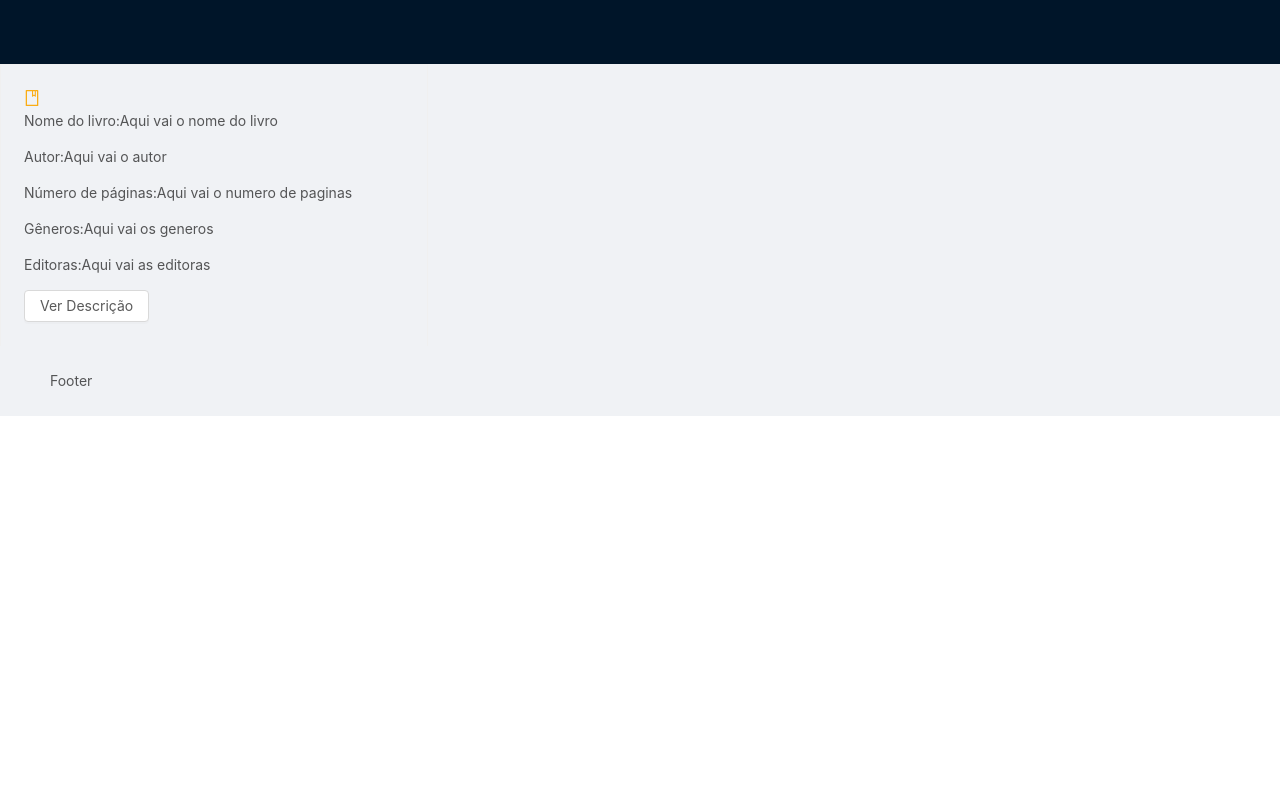
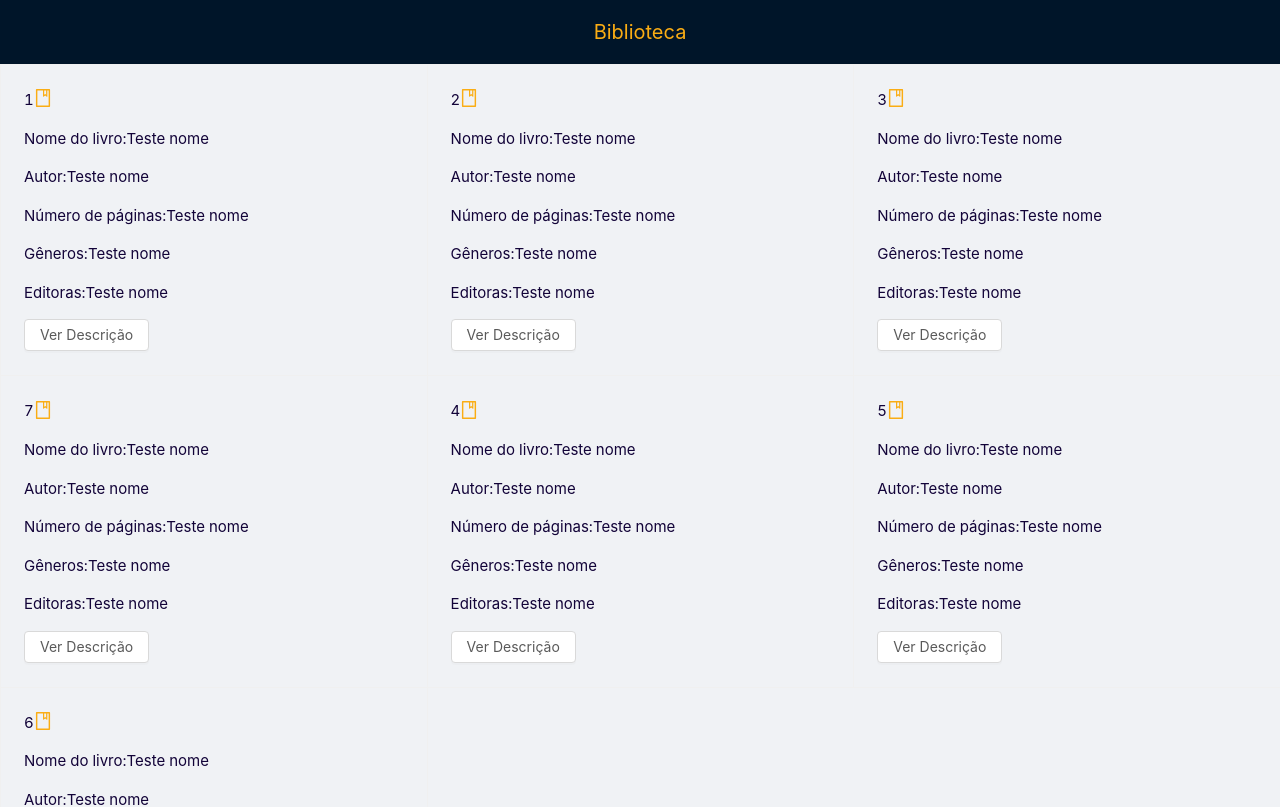
Before and after one commit to JonathanThomaz/bookmaster-app, a Next.js app: page / in a window 1280 px wide. Shown: the top 807 px of the page. Built offline with nearby package versions, Linux system fonts and the light colour scheme.

Commit message:
create map of books array

```diff
--- a/src/pages/index.tsx
+++ b/src/pages/index.tsx
@@ -3,7 +3,7 @@ import Head from 'next/head';
 import { BookOutlined } from '@ant-design/icons';
 import { Button, Layout } from 'antd';
 import Grid from 'antd/lib/card/Grid';
-import ButtonGroup from 'antd/lib/button/button-group';
+import { books } from '../variables/books';
 
 const { Header, Footer, Content } = Layout;
 
@@ -14,32 +14,41 @@ const Home: React.FC = () => {
         <title>BookMaster</title>
       </Head>
       <Layout>
-        <Header></Header>
+        <Header
+          style={{ fontSize: '20px', color: '#faad14', textAlign: 'center' }}
+        >
+          <span>Biblioteca</span>
+        </Header>
         <Content>
-          <Grid>
-            <BookOutlined style={{ fontSize: '16px', color: '#faad14' }} />
+          {books.map((book, index) => (
+            <Grid style={{ fontSize: '15px', color: '#120338' }} key={index}>
+              <p>
+                <span>{book.id}</span>
+                <BookOutlined style={{ fontSize: '18px', color: '#faad14' }} />
+              </p>
               <p>
                 <span>Nome do livro:</span>
-              <span>Aqui vai o nome do livro</span>
+                <span>{book.nome}</span>
               </p>
               <p>
                 <span>Autor:</span>
-              <span>Aqui vai o autor</span>
+                <span>{book.autor}</span>
               </p>
               <p>
                 <span>Número de páginas:</span>
-              <span>Aqui vai o numero de paginas</span>
+                <span>{book.paginas}</span>
               </p>
               <p>
                 <span>Gêneros:</span>
-              <span>Aqui vai os generos</span>
+                <span>{book.generos}</span>
               </p>
               <p>
                 <span>Editoras:</span>
-              <span>Aqui vai as editoras</span>
+                <span>{book.editoras}</span>
               </p>
-            <Button type="default" >Ver Descrição</Button>
+              <Button type="default">Ver Descrição</Button>
             </Grid>
+          ))}
         </Content>
         <Footer>Footer</Footer>
       </Layout>
```
Lines whose indentation alone changed are shown as unchanged.
